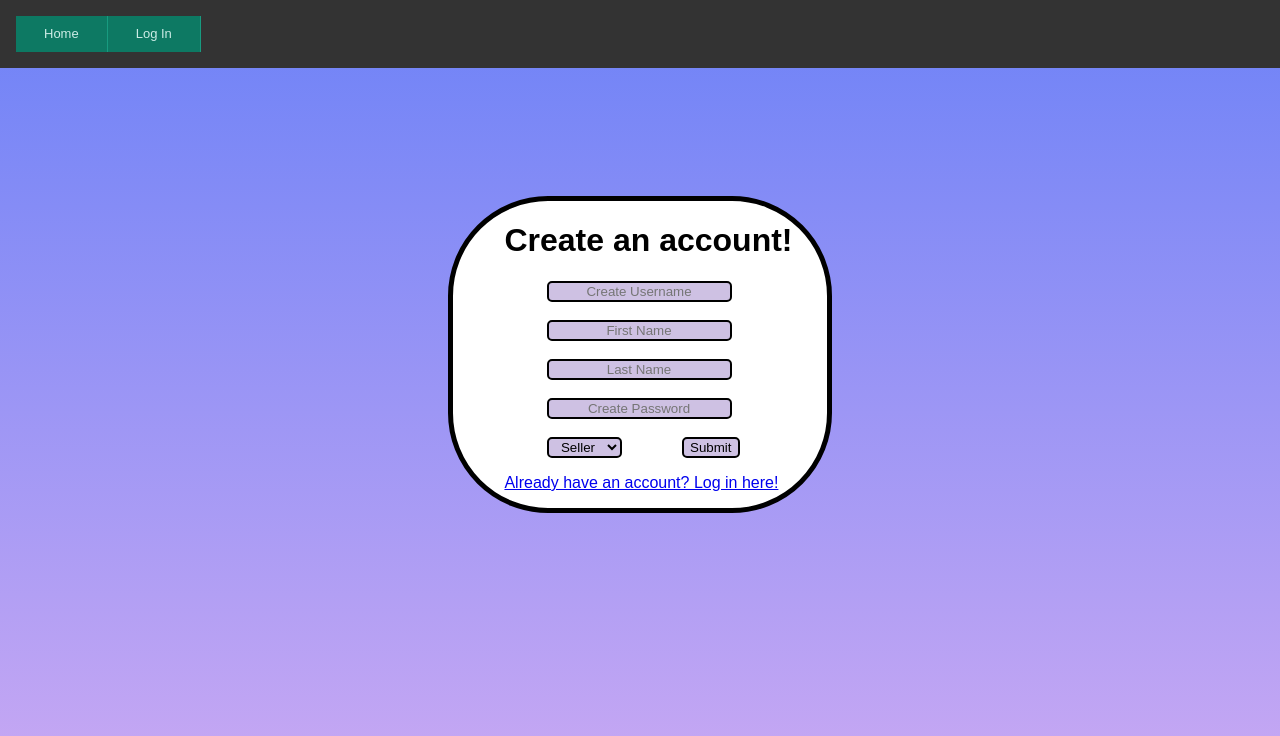
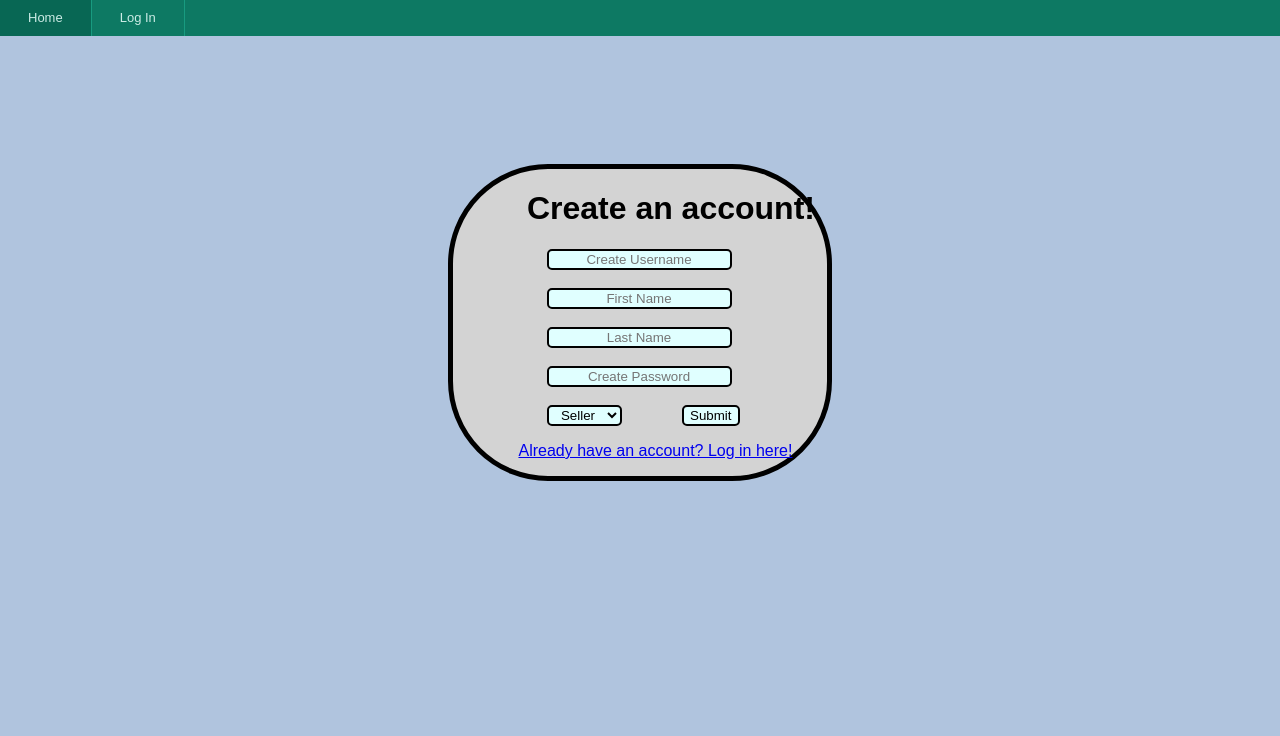
Before and after one commit to Gabe-Dombach/capstoneProject, a PHP site: page /register.view.php in a window 1280 px wide. Shown: the top 736 px of the page. Run offline with PHP 8.4, Linux system fonts and the light colour scheme.

Commit message:
Revert "p pull"

```diff
--- a/scripts/addCart.php
+++ b/scripts/addCart.php
@@ -37,7 +37,6 @@ session_start();
 
         // exit();
         $id = $_SESSION['ID'];
-
         $sql = "INSERT INTO carts VALUES('$id','$item','$quantity','$price');";
         echo $sql;
         $conn = connect();
--- a/scripts/login.php
+++ b/scripts/login.php
@@ -7,7 +7,6 @@
         if(!isset($_POST['username']) || !isset($_POST['password'])){
             header("Location:login.php?error=2");
         }
-    }
 
         $user = $_POST['username'];
         $inpass = $_POST['password'];
@@ -25,7 +24,6 @@
             $_SESSION['ID'] = $data[0]['ID'];
             $_SESSION['accntType'] = $data[0]['accntType'];
             $_SESSION['LAST_ACTIVITY'] = time();
-        }
 
             if($data[0]['accntType'] == 'mgr'){
                 mysqli_close($conn);
--- a/view/css/register.css
+++ b/view/css/register.css
@@ -5,7 +5,7 @@
     margin-right: 35%;
     justify-content: center;
     margin-top: 10%;
-    background-color: white;
+    background-color: lightgray;
 }
 .registerform{
     margin-left: 25%;
@@ -14,18 +14,18 @@
     margin-left: 20%;
     border: 2px solid black;
     border-radius: 5px;
-    background-color: rgb(206, 193, 227);
+    background-color: lightcyan;
 }
 .submit:hover{
-    color: white;
+    background-color: lightgreen;
 }
 .title{
-    margin-left: -15%;
+    margin-left: -7%;
 }
 .input{
     border: 2px solid black;
     border-radius: 5px;
-    background-color: rgb(206,193,227);
+    background-color: lightcyan;
     text-align: center;
 }
 body{
@@ -33,8 +33,7 @@ body{
 padding: 0;
 font-family: Arial, sans-serif;
 box-sizing: border-box;
-    background-image: linear-gradient(rgb(109, 130, 247),rgb(202, 169, 243));
-    background-attachment: fixed;
+    background-color:lightsteelblue;
 }
 header {
 background-color: #333;
@@ -44,5 +43,5 @@ justify-content: space-between;
 padding: 1rem;
 }
 .link{
-    margin-left: -15%;
+    margin-left: -10%;
 }
--- a/view/register.view.php
+++ b/view/register.view.php
@@ -9,9 +9,9 @@
     <title>Register</title>
     </head>
     <body>
-<header>
+
             <?php require "navbar.view.php";?>
-</header>
+
         <div class="register">
             <div class="registerform">
                 <div class="title"><h1>Create an account!</h1></div>
```
